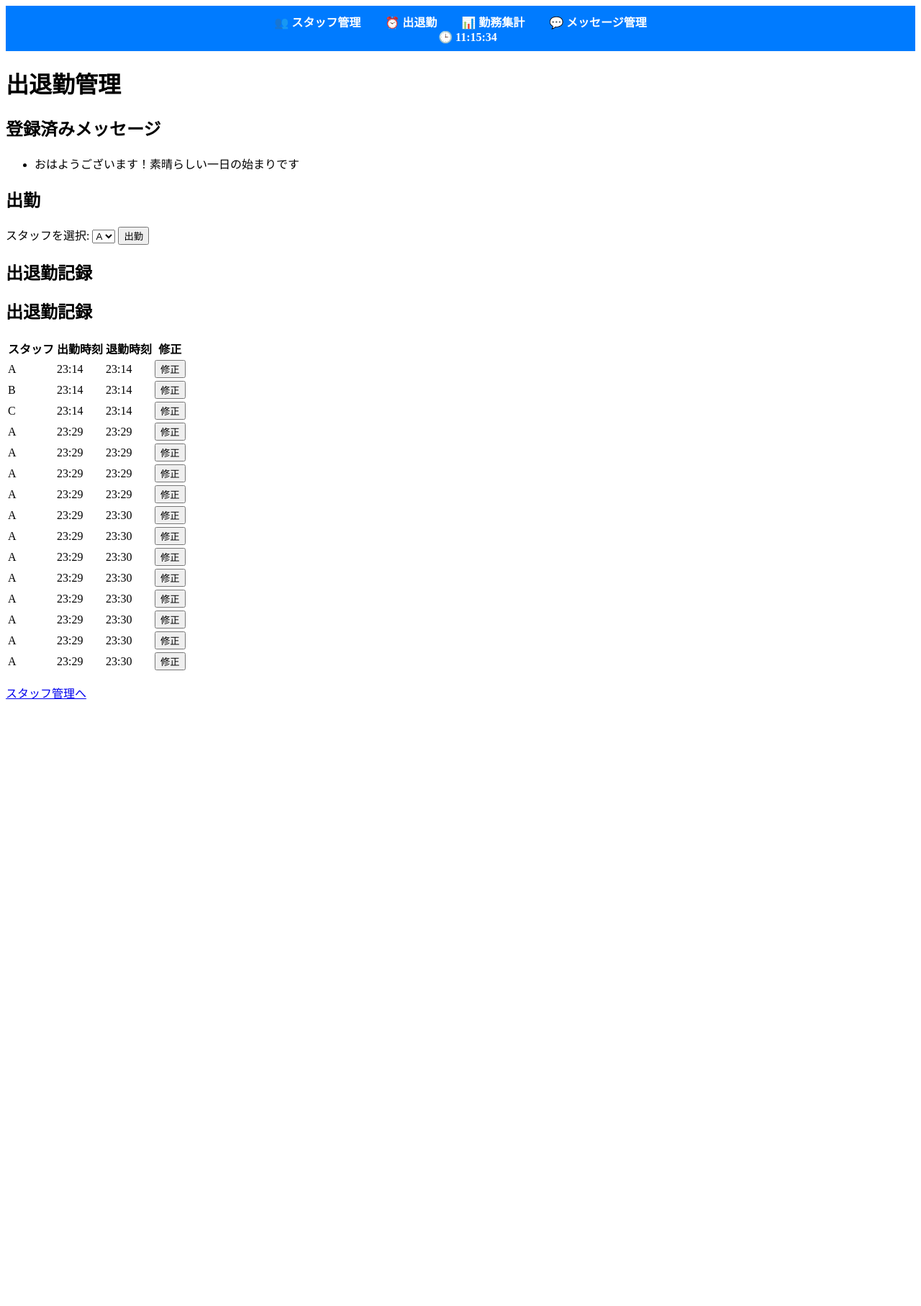
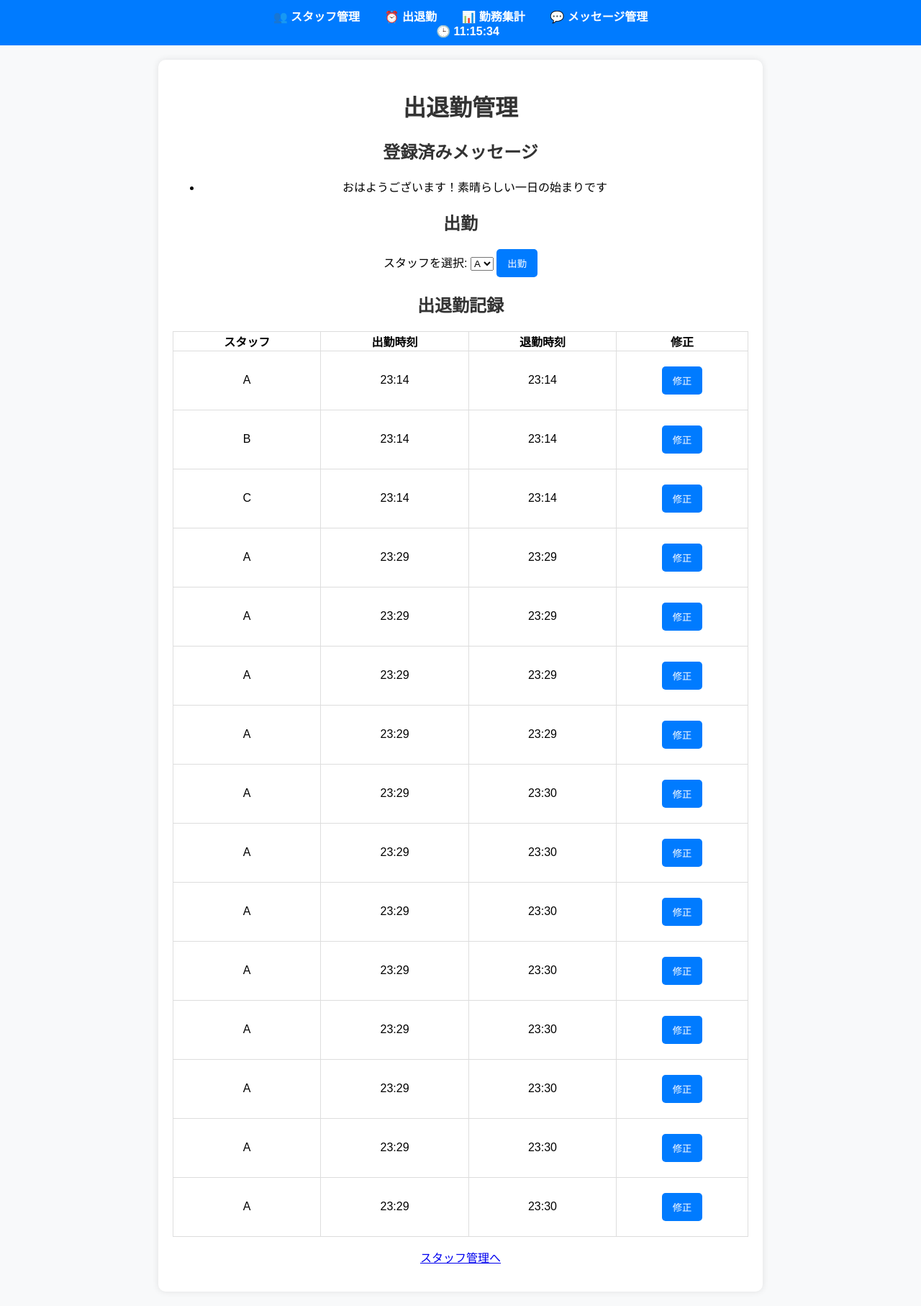
Before and after one commit to niidabezio/timecard, a Flask app: page /attendance in a window 1280 px wide. Shown: the whole page at 72% size. Before the commit the page ends 971 px from the top, so only its background shows below. Run offline with Flask 3, Linux system fonts and the light colour scheme.

Commit message:
ナビ時間メッセCSS完成

```diff
--- a/static/style.css
+++ b/static/style.css
@@ -32,3 +32,85 @@
     margin-left: 20px;
     font-weight: bold;
 }
+/* ✅ 全体のデザイン */
+body {
+    font-family: Arial, sans-serif;
+    margin: 0;
+    padding: 0;
+    background-color: #f8f9fa;
+    text-align: center;
+}
+
+/* ✅ ヘッダーのナビゲーションメニュー */
+.navbar {
+    background-color: #007bff;
+    padding: 10px 0;
+    text-align: center;
+}
+
+.navbar ul {
+    list-style: none;
+    padding: 0;
+    margin: 0;
+}
+
+.navbar li {
+    display: inline;
+    margin: 0 15px;
+}
+
+.navbar a {
+    text-decoration: none;
+    color: white;
+    font-size: 16px;
+    font-weight: bold;
+}
+
+.navbar a:hover {
+    text-decoration: underline;
+}
+
+/* ✅ メインコンテンツ */
+.content {
+    max-width: 800px;
+    margin: 20px auto;
+    background: white;
+    padding: 20px;
+    border-radius: 10px;
+    box-shadow: 0 0 10px rgba(0, 0, 0, 0.1);
+}
+
+/* ✅ 見出し */
+h1, h2 {
+    color: #333;
+}
+
+/* ✅ フォーム */
+form {
+    margin: 20px 0;
+}
+
+/* ✅ ボタン */
+button {
+    background-color: #007bff;
+    color: white;
+    border: none;
+    padding: 10px 15px;
+    cursor: pointer;
+    border-radius: 5px;
+}
+
+button:hover {
+    background-color: #0056b3;
+}
+
+/* ✅ テーブル */
+table {
+    width: 100%;
+    border-collapse: collapse;
+    background-color: white;
+}
+
+th, td {
+    border: 1px solid #ddd;
+    padding:
--- a/templates/attendance.html
+++ b/templates/attendance.html
@@ -32,7 +32,6 @@
     </form>
 
     <h2>出退勤記録</h2>
-    <h2>出退勤記録</h2>
     <table>
         <tr>
             <th>スタッフ</th>
```
